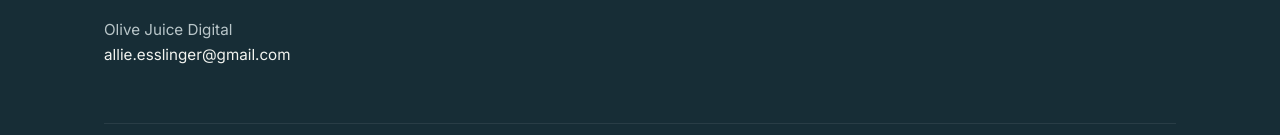
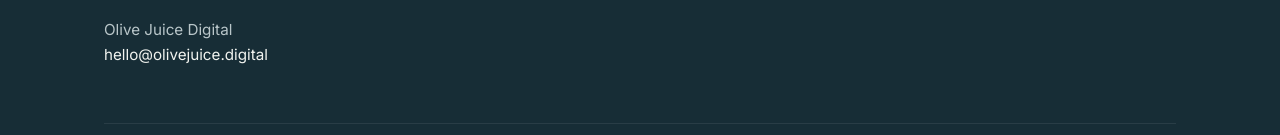
Before and after one commit to allieinherforties-tech/olive-juice-site, a Next.js app: page / in a window 1280 px wide. Shown: the part 4745-4880 px from the top of the page. Built offline with nearby package versions, Linux system fonts and the light colour scheme.

Commit message:
fix: use hello@olivejuice.digital as the public contact
Replaces the personal address in footer and Start page CTA.
README DNS section now warns about the existing apex A records
and the Microsoft 365 mail records that must be preserved.

```diff
--- a/src/content/site.ts
+++ b/src/content/site.ts
@@ -16,9 +16,8 @@
   name: "Olive Juice Digital",
   domain: "olivejuice.digital",
   url: "https://olivejuice.digital",
-  // Uses the project owner's address so the CTA works on day one.
-  // Swap for a domain inbox (e.g. hello@olivejuice.digital) once one exists.
-  email: "allie.esslinger@gmail.com",
+  // Public contact inbox. The domain's mail routes through Microsoft 365 (MX record).
+  email: "hello@olivejuice.digital",
   owner: "Allie Esslinger",
   tagline: "AI tools built for how you already work.",
   description:
```
Also changed, not shown: 1 other file (tests, documents, lock files or other folders).
